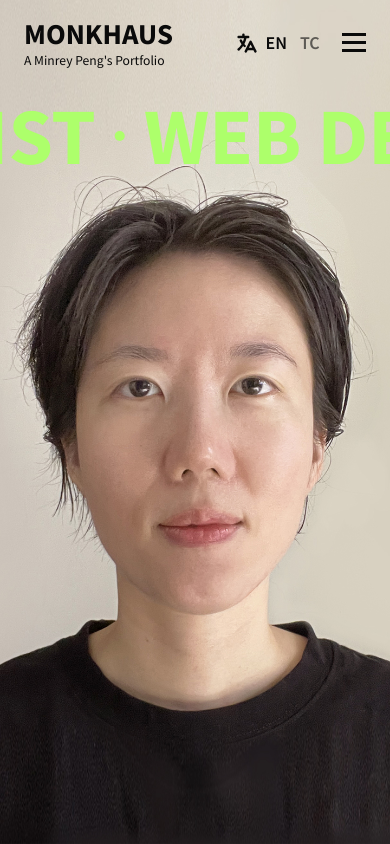
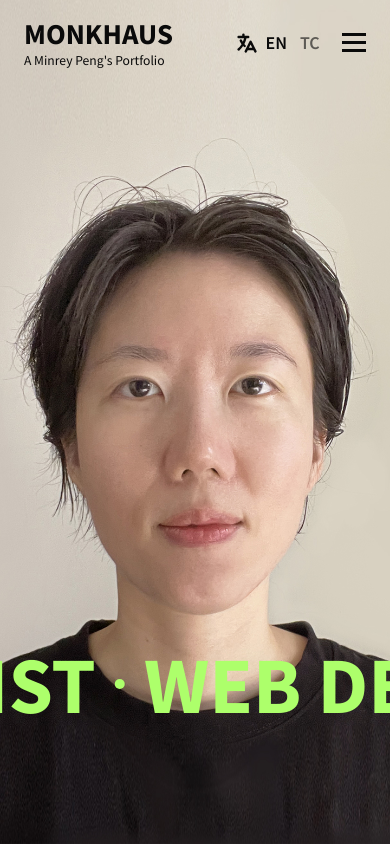
Before and after one commit to MinreyP/portfolio23, a Next.js app: page / in a window 390 px wide. Built offline with nearby package versions, Linux system fonts and the light colour scheme.

Commit message:
remove unused code

```diff
--- a/components/Header.js
+++ b/components/Header.js
@@ -1,7 +1,6 @@
 import { useRouter } from "next/router";
 import { useState, useEffect } from "react";
 import { useSiteContext } from '../src/pages/api/siteContext';
-import { getTranslate } from "../src/pages/api/getTranslate";
 import navLinks from '../src/utils/navLinks';
 import { HiTranslate } from "react-icons/hi";
 import MobileMenu from "./MobileMenu";
--- a/src/styles/Index.module.css
+++ b/src/styles/Index.module.css
@@ -55,9 +55,9 @@
 }
 
 @media screen and (max-width: 768px) {
-    .marquee {
+    /* .marquee {
         margin-top: 0;
-    }
+    } */
 
     .marquee_content {
         font-size: 5rem;
```
